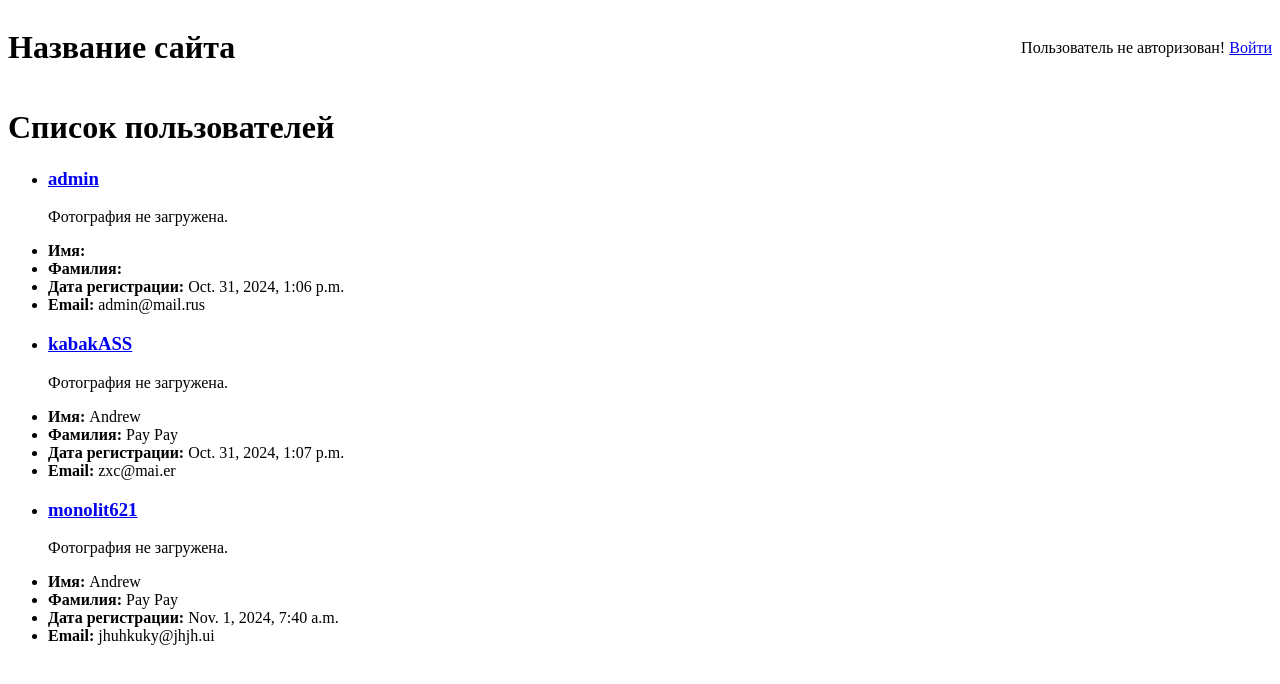
After one commit to LinkerXXX/stone, a Django app: page /user/list/ in a window 1280 px wide. The commit adds this page. Shown: the top 684 px of the page. Run offline with Django 5.2, Linux system fonts and the light colour scheme; data comes from the database, SQL or seed files in the repository; both versions use the stored data as it was after the commit.

Commit message:
отредактировал шаблоны. Теперь можно потушествовать по сайту без обращения в адрессную строку.

```diff
--- a/stonenetwork/templates/board/base.html
+++ b/stonenetwork/templates/board/base.html
@@ -12,7 +12,7 @@
                 <li>
                     <h2>{{ note.name }}</h2>
                     <p>{{ note.text }}</p>
-                    <p><strong>Автор:</strong> {{ note.user.username }}</p>
+                    <p><strong>Автор:</strong><a href="{% url 'user_detail' note.user.id  %}">{{ note.user.username }}</a></p>
                     <p><strong>Дата создания:</strong> {{ note.creation_date|date:"d M Y H:i" }}</p>
                 </li>
             {% empty %}
--- a/stonenetwork/templates/page/header.html
+++ b/stonenetwork/templates/page/header.html
@@ -4,12 +4,17 @@
             {% if user.is_authenticated %}
             {% csrf_token %}
                 <span>Привет, {{ request.user.username }}!</span>
-                <a href="{% url 'user_update' request.user.id %}">Редактировать профиль</a>
-                {{ request.user.email }}
+                Почта: {{ request.user.email }}
+                <h3>Сейчас ты можешь сделать это:</h3>
+                <li><a href="{% url 'user_detail' request.user.id %}">Профиль</a></li>
+                <li><a href="{% url 'user_update' request.user.id %}">Редактировать профиль</a></li>
+                <li><a href="{% url 'user_list'%}">Просмотр всех пользователей</a></li>
+                <li><a href="{% url 'board_note_list'%}">Просмотр главной страницы</a></li>
                 <form method="post" action="{% url 'user_logout' %}">
-                    {% csrf_token %}
-                    <button type="submit">Выход</button>
+                        {% csrf_token %}
+                        <button type="submit">Выход</button>
                 </form>
+
             {% else %}
                 <span>Пользователь не авторизован!</span>
                 <a href="{% url 'user_login' %}">Войти</a>
--- /dev/null
+++ b/stonenetwork/templates/user/user_list.html
@@ -0,0 +1,30 @@
+
+<!DOCTYPE html>
+<html lang="ru">
+    <header>
+        {% include 'page/header.html' %}
+    </header>
+<body>
+    <div class="container">
+        <h1>Список пользователей</h1>
+        <ul>
+            {% for user in users %}
+                <li>
+                    <h3><a href="{% url 'user_detail' user.id  %}">{{ user.username }}</a></h3>
+                    {% if user.avatar %}
+                        <img src="{{ user.avatar.url }}" width="100" height="200" alt="">
+                    {% else %}
+                        <p>Фотография не загружена.</p>
+                    {% endif %}
+                    <li><strong>Имя:</strong> {{ user.first_name }}</li>
+                    <li><strong>Фамилия:</strong> {{ user.last_name }}</li>
+                    <li><strong>Дата регистрации:</strong> {{ user.registration_date }}</li>
+                    <li><strong>Email:</strong> {{ user.email }}</li>
+                </li>
+            {% empty %}
+                <li>Записей нет.</li>
+            {% endfor %}
+        </ul>
+    </div>
+</body>
+</html>
--- a/stonenetwork/user/urls.py
+++ b/stonenetwork/user/urls.py
@@ -1,5 +1,11 @@
 from django.urls import path
-from user.views import UserDetailView, UserCreateView, UserLoginView, UserUpdateView
+from user.views import (
+    UserDetailView,
+    UserCreateView,
+    UserLoginView,
+    UserUpdateView,
+    UserListView,
+)
 from django.contrib.auth.views import LogoutView
 
 urlpatterns = [
@@ -8,4 +14,5 @@ urlpatterns = [
     path("login/", UserLoginView.as_view(), name="user_login"),
     path("logout/", LogoutView.as_view(), name="user_logout"),
     path("update/<int:pk>/", UserUpdateView.as_view(), name="user_update"),
+    path("list/", UserListView.as_view(), name="user_list"),
 ]
--- a/stonenetwork/user/views.py
+++ b/stonenetwork/user/views.py
@@ -1,10 +1,11 @@
 from django.views.generic.detail import DetailView
 from django.views.generic.edit import CreateView, UpdateView
-from django.contrib.auth.views import LoginView, LogoutView
+from django.contrib.auth.views import LoginView
 from user.models import User
 from user.forms import MOD_UserCreateForm, UserAuthForm
 from django.urls import reverse_lazy
 from board.models import Note
+from django.views.generic import ListView
 
 
 class UserDetailView(DetailView):
@@ -45,6 +46,12 @@ class UserUpdateView(UpdateView):
         return User.objects.filter(pk=self.request.user.pk)
 
 
+class UserListView(ListView):
+    model = User
+    template_name = "user/user_list.html"
+    context_object_name = "users"
+
+
 # ЗАДАЧА !!!!! добавить вывод дебаг информации, чтобы понимать, что происходит
 
 # ЗАДАЧА !!!!! настроить верстку на более удобоваримый вид
```
Also changed, not shown: stonenetwork/templates/user/user_detail.html (+6 -3 lines), stonenetwork/db.sqlite3.
